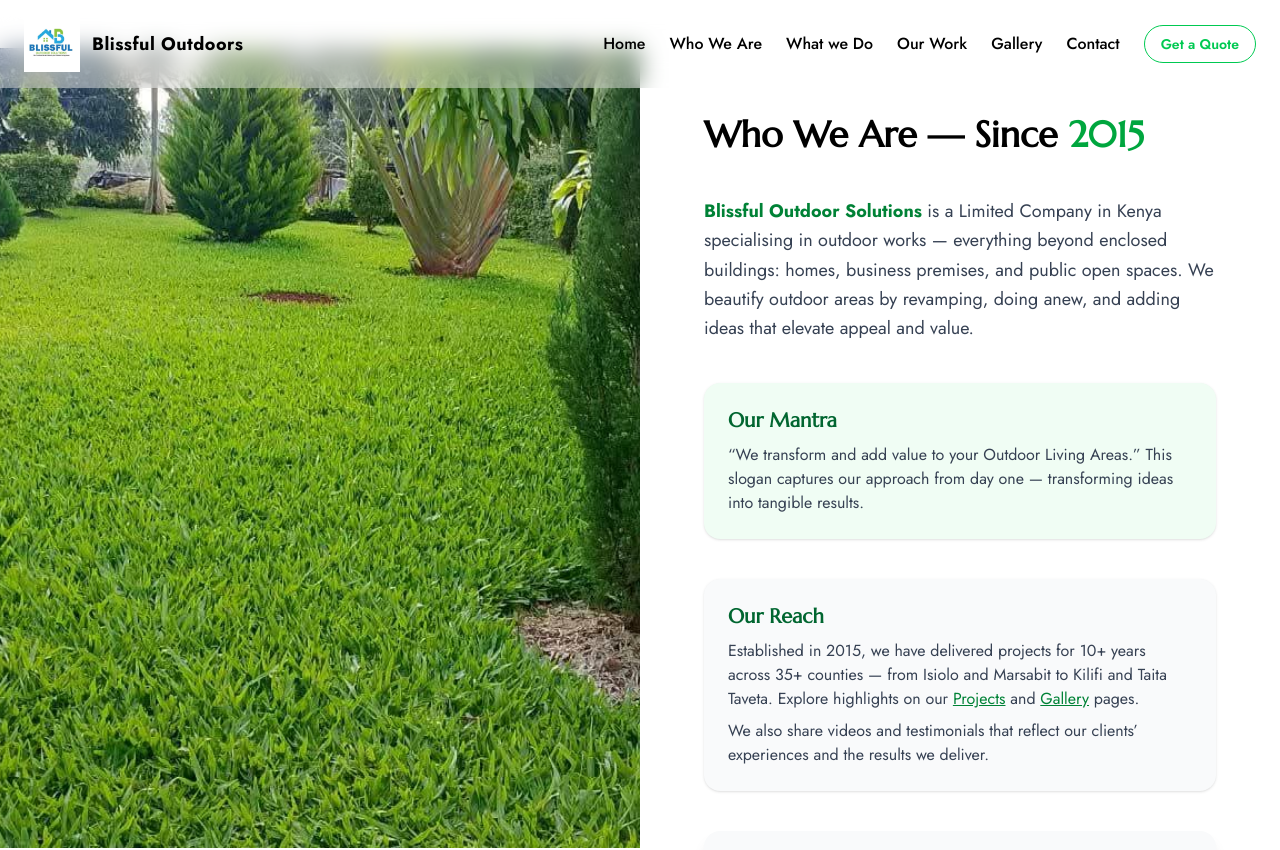
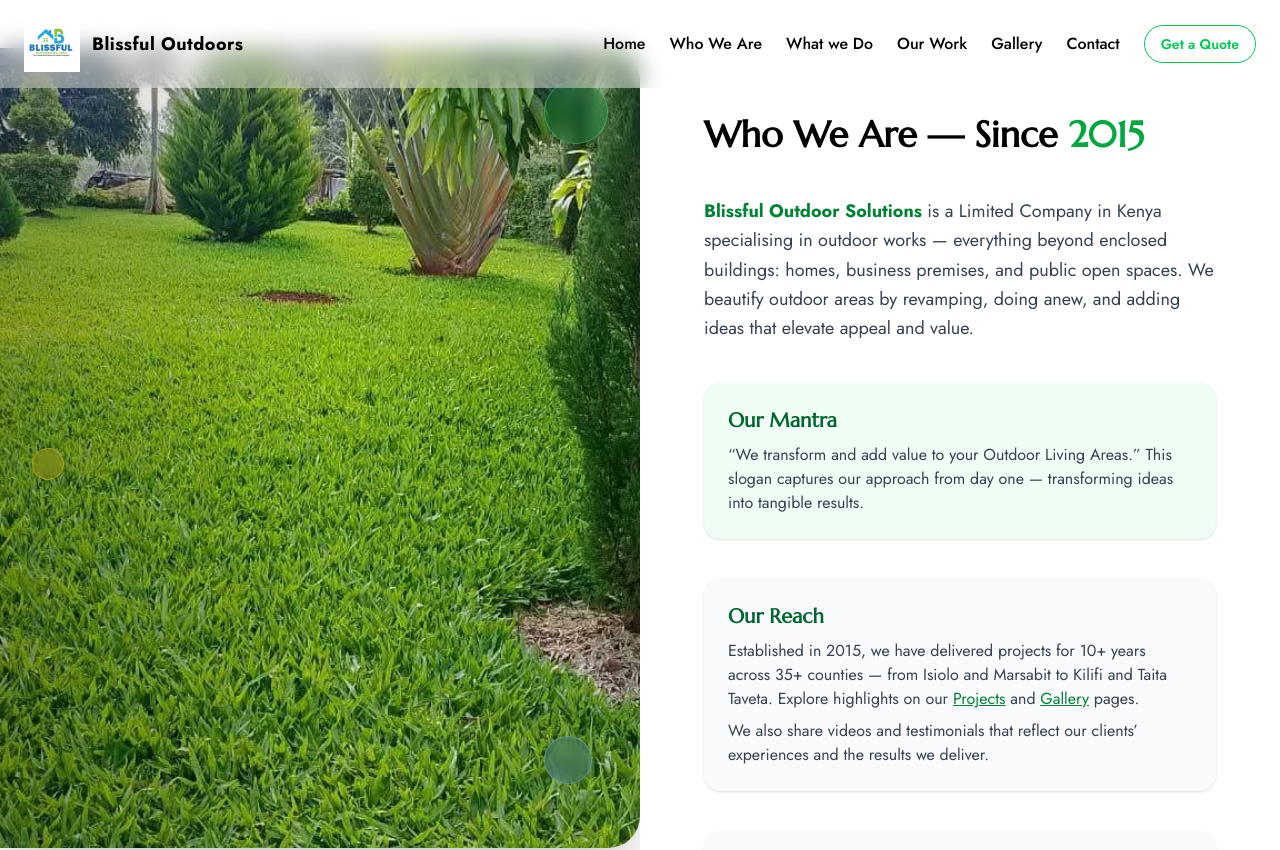
Before and after one commit to panna254/Blissful-Outdoors, a React (Vite) app: page /about in a window 1280 px wide. Shown: the top 850 px of the page. Built offline with nearby package versions, Linux system fonts and the light colour scheme.

Commit message:
About page

```diff
--- a/src/components/AboutSection.jsx
+++ b/src/components/AboutSection.jsx
@@ -11,17 +11,50 @@ const AboutSection = () => {
       <div className="container mx-auto flex flex-col lg:flex-row min-h-screen">
         {/* Left: Full-height Image */}
         <motion.div
-          className="w-full lg:w-1/2 relative"
+          className="w-full lg:w-1/2 relative overflow-hidden"
           initial={{ opacity: 0, x: -50 }}
           whileInView={{ opacity: 1, x: 0 }}
-          transition={{ duration: 0.6 }}
+          transition={{ duration: 0.8, ease: "easeOut" }}
           viewport={{ once: true }}
         >
-          <img
-            src={fluxImg}
-            alt="About Blissful Outdoors"
-            className="h-full w-full object-cover lg:sticky lg:top-0 lg:h-screen"
-          />
+          <motion.div
+            className="relative h-full w-full lg:sticky lg:top-0 lg:h-screen"
+            initial={{ scale: 1.1 }}
+            whileInView={{ scale: 1 }}
+            transition={{ duration: 1.2, ease: "easeOut" }}
+            viewport={{ once: true }}
+          >
+            <img
+              src={fluxImg}
+              alt="About Blissful Outdoors"
+              className="h-full w-full object-cover rounded-r-3xl lg:rounded-r-4xl shadow-2xl"
+            />
+            {/* Gradient overlay for better text contrast */}
+            <div className="absolute inset-0 bg-gradient-to-r from-black/20 via-transparent to-transparent rounded-r-3xl lg:rounded-r-4xl" />
+
+            {/* Floating decorative elements */}
+            <motion.div
+              className="absolute top-8 right-8 w-16 h-16 bg-green-500/20 backdrop-blur-sm rounded-full border border-green-300/30"
+              initial={{ opacity: 0, scale: 0 }}
+              whileInView={{ opacity: 1, scale: 1 }}
+              transition={{ duration: 0.8, delay: 0.3 }}
+              viewport={{ once: true }}
+            />
+            <motion.div
+              className="absolute bottom-16 right-12 w-12 h-12 bg-blue-500/20 backdrop-blur-sm rounded-full border border-blue-300/30"
+              initial={{ opacity: 0, scale: 0 }}
+              whileInView={{ opacity: 1, scale: 1 }}
+              transition={{ duration: 0.8, delay: 0.5 }}
+              viewport={{ once: true }}
+            />
+            <motion.div
+              className="absolute top-1/2 left-8 w-8 h-8 bg-yellow-500/20 backdrop-blur-sm rounded-full border border-yellow-300/30"
+              initial={{ opacity: 0, scale: 0 }}
+              whileInView={{ opacity: 1, scale: 1 }}
+              transition={{ duration: 0.8, delay: 0.7 }}
+              viewport={{ once: true }}
+            />
+          </motion.div>
         </motion.div>
 
         {/* Right: Content */}
--- a/src/components/WorkSessionVideos.jsx
+++ b/src/components/WorkSessionVideos.jsx
@@ -6,35 +6,35 @@ const workSessions = [
     id: 1,
     title: "Landscaping Transformation Project",
     description: "Watch our team transform a residential garden from start to finish",
-    videoId: "dQw4w9WgXcQ", // Replace with actual YouTube video ID
-    thumbnail: "https://img.youtube.com/vi/dQw4w9WgXcQ/maxresdefault.jpg",
-    duration: "12:45",
+    videoId: "h7-R7oSmHT4", // Updated to custom YouTube video ID
+    thumbnail: "https://img.youtube.com/vi/h7-R7oSmHT4/maxresdefault.jpg",
+    duration: "8:02", // Corrected to match actual video length
     category: "Landscaping"
   },
   {
     id: 2,
     title: "Cabro Paving Installation Process",
     description: "Step-by-step cabro installation for a commercial driveway",
-    videoId: "dQw4w9WgXcQ", // Replace with actual YouTube video ID
-    thumbnail: "https://img.youtube.com/vi/dQw4w9WgXcQ/maxresdefault.jpg",
-    duration: "8:30",
+    videoId: "TbwJEy9v_eA", // Updated to custom YouTube video ID
+    thumbnail: "https://img.youtube.com/vi/TbwJEy9v_eA/maxresdefault.jpg",
+    duration: "19:53",
     category: "Paving"
   },
   {
     id: 3,
     title: "Car Shade Structure Assembly",
     description: "Professional installation of modern car parking shades",
-    videoId: "dQw4w9WgXcQ", // Replace with actual YouTube video ID
-    thumbnail: "https://img.youtube.com/vi/dQw4w9WgXcQ/maxresdefault.jpg",
-    duration: "15:20",
+    videoId: "qf6XrSB0-M4", // Updated to custom YouTube Shorts video ID
+    thumbnail: "https://img.youtube.com/vi/qf6XrSB0-M4/maxresdefault.jpg",
+    duration: "0:12",
     category: "Shade Solutions"
   },
   {
     id: 4,
     title: "Pergola Construction Timelapse",
     description: "Complete pergola build showcasing our craftsmanship",
-    videoId: "dQw4w9WgXcQ", // Replace with actual YouTube video ID
-    thumbnail: "https://img.youtube.com/vi/dQw4w9WgXcQ/maxresdefault.jpg",
+    videoId: "OgCAs4ST5zY", // Updated to custom YouTube video ID
+    thumbnail: "https://img.youtube.com/vi/OgCAs4ST5zY/maxresdefault.jpg",
     duration: "10:15",
     category: "Outdoor Structures"
   }
@@ -122,7 +122,7 @@ const WorkSessionVideos = () => {
             Want to see more of our work? Visit our YouTube channel for complete project walkthroughs.
           </p>
           <a
-            href="https://youtube.com/@blissfuloutdoors" // Replace with actual YouTube channel
+            href="https://www.youtube.com/@blissfuloutdoorsolutions" // Updated to actual YouTube channel
             target="_blank"
             rel="noopener noreferrer"
             className="inline-flex items-center bg-red-600 hover:bg-red-700 text-white px-8 py-3 rounded-lg font-medium transition-all duration-300 transform hover:scale-105"
```
